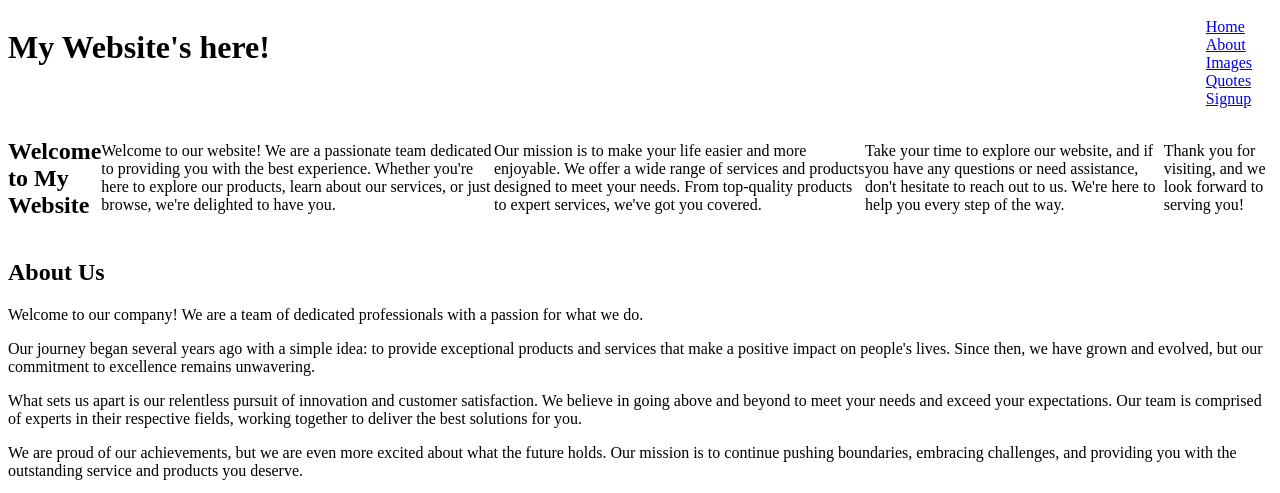
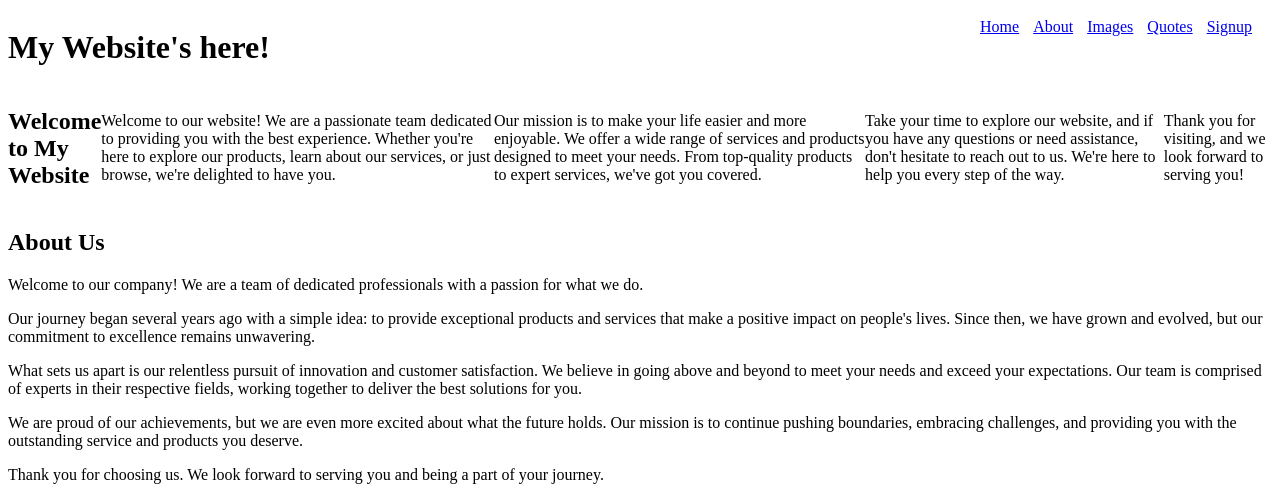
Before and after one commit to EvilloneWolf/odin-landing-page, a plain HTML site: page index.html in a window 1280 px wide. Shown: the top 493 px of the page. Drawn offline with Linux system fonts and the light colour scheme.

Commit message:
Update styles.css

```diff
--- a/styles.css
+++ b/styles.css
@@ -24,7 +24,7 @@ nav ul {
 }
 
 nav ul li {
-    /*display: inline;*/
+    display: inline;
     margin-right: 10px;
 }
 
```
